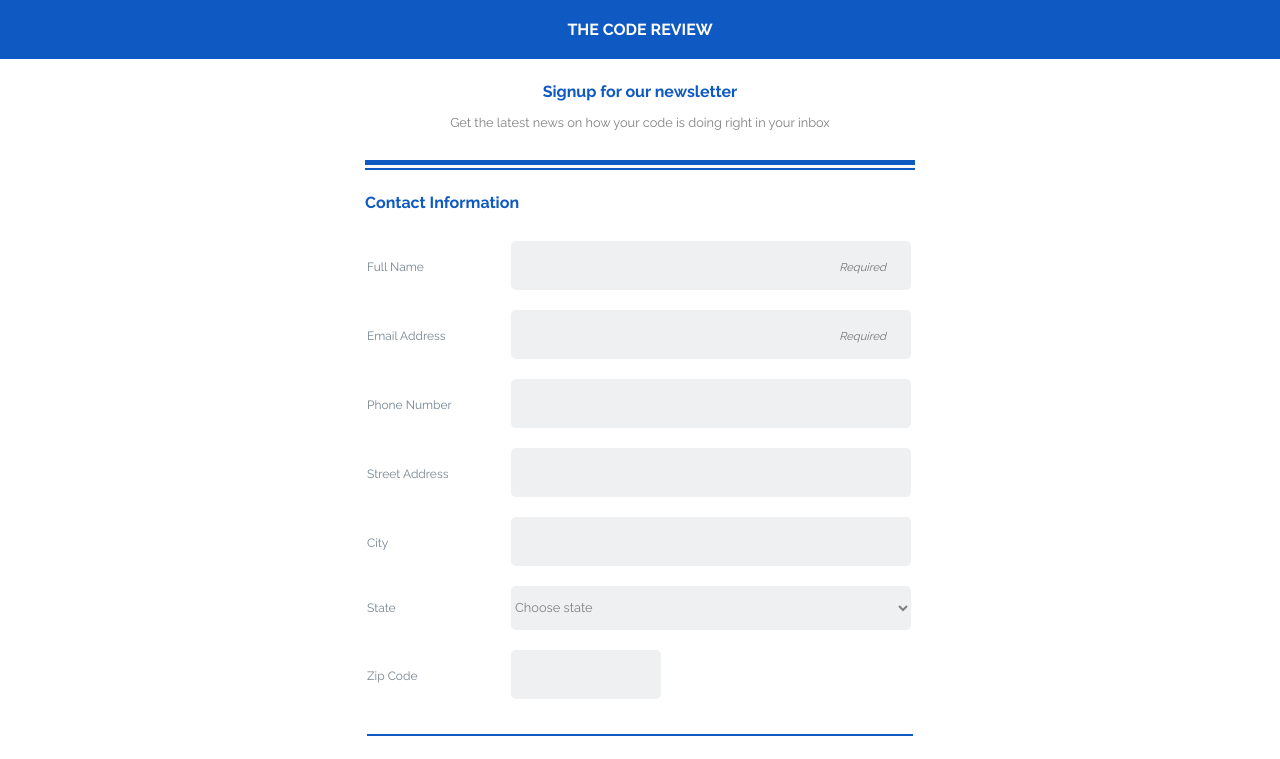
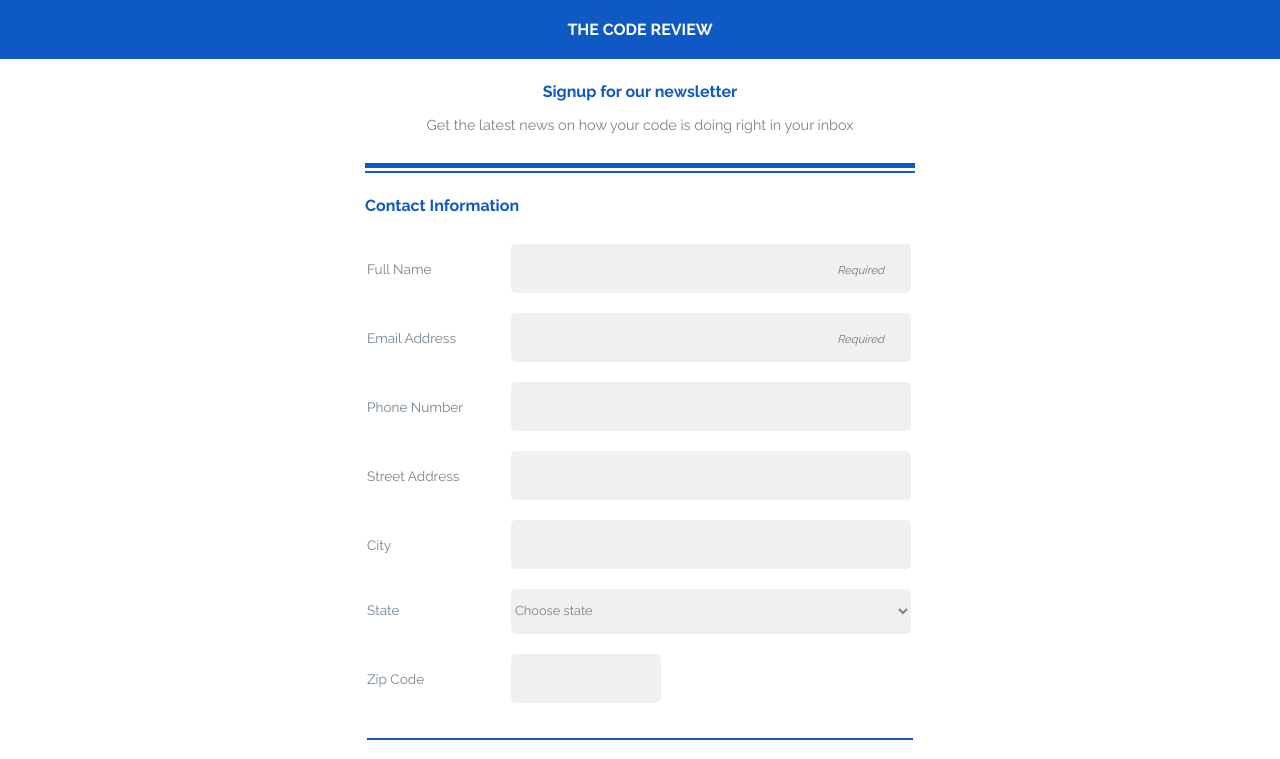
Before and after one commit to jth4/p3.onlineRegistrationForm, a plain HTML site: page index.html in a window 1280 px wide. Shown: the top 759 px of the page. Drawn offline with Linux system fonts and the light colour scheme.

Commit message:
Placeholder Formating
More compatibility formatting

```diff
--- a/css/styles.css
+++ b/css/styles.css
@@ -42,7 +42,7 @@ h2 {
 }
 
 header p {
-	font-size: .8em;
+	font-size: .9em;
 	padding-bottom: 30px;
 	border-bottom: 5px solid #0f59c2;
 	margin-bottom: 3px;
@@ -68,7 +68,7 @@ input[type="email"],
 input[type="tel"] {
 	background-color: #EFF0F1;
 	width: 100%;
-	padding: 15px 0 15px 10px;
+	padding: 15px 25px 15px 10px;
 	margin: 10px 0;
 	color: #555;
 	box-sizing: border-box;
@@ -94,7 +94,7 @@ select:focus {
 }
 
 label {
-	font-size: .75em;
+	font-size: .85em;
 	padding: 5px 0;
 	color: #758490;
 }
@@ -103,21 +103,20 @@ input::-webkit-input-placeholder {
 	text-align: right;
 	font-style: italic;
 	font-size: .7em;
-	padding: 2px 25px 0 0;
+	padding: 2px;
 }
 
 input::-moz-placeholder {
 	text-align: right;
 	font-style: italic;
 	font-size: .7em;
-	padding: 2px 25px 0 0;
+
 }
 
 input:-ms-input-placeholder {
 	text-align: right;
 	font-style: italic;
 	font-size: .7em;
-	padding: 2px 25px 0 0;
 }
 
 select {
```
